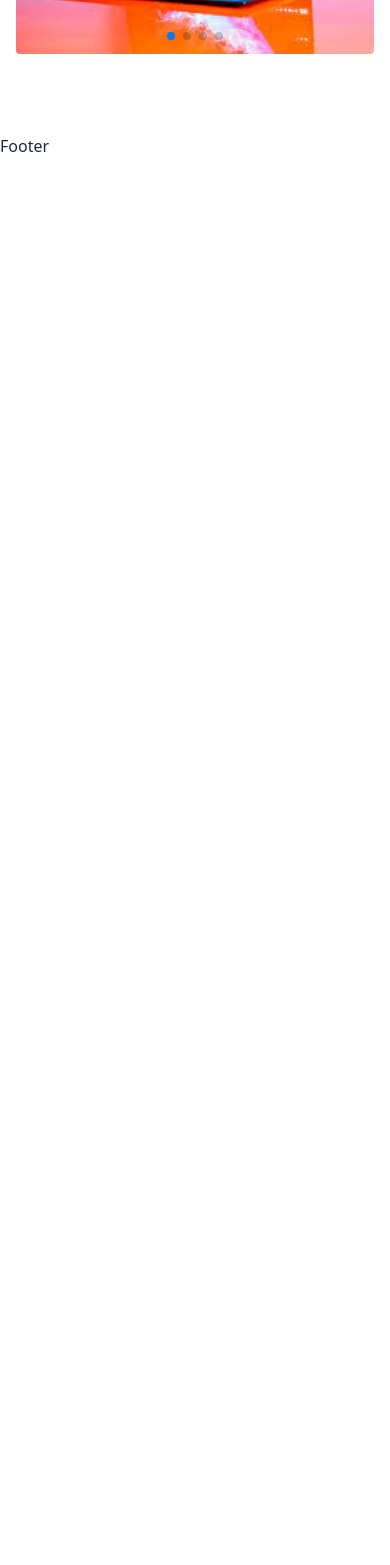
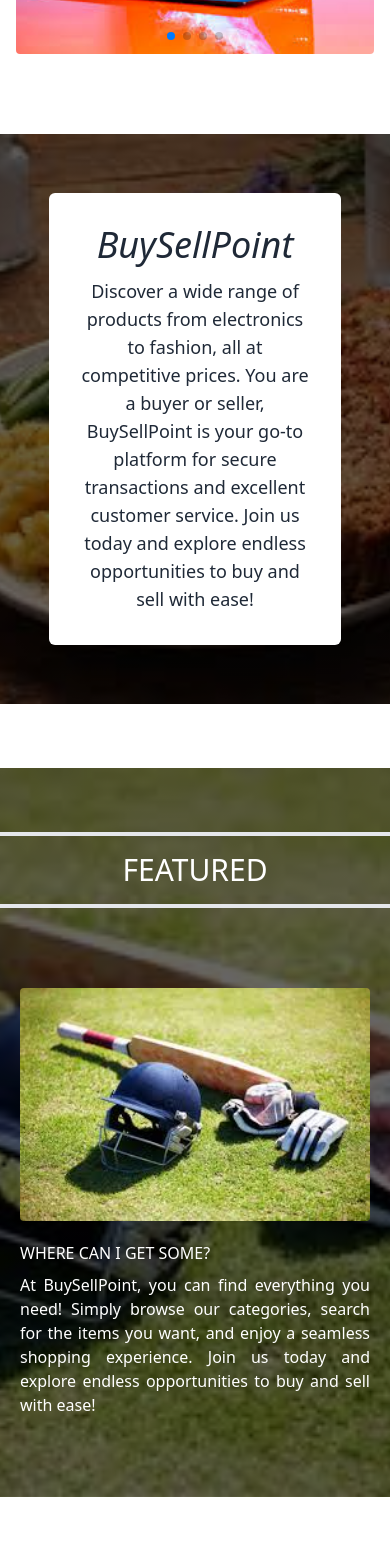
Before and after one commit to Pronoy568/BuySellPoint_Client, a React (Vite) app: page / in a window 390 px wide. Shown: the part 4720-6285 px from the top of the page. Before the commit the page ends 4878 px from the top, so only its background shows below. Built offline with nearby package versions, Linux system fonts and the light colour scheme.

Commit message:
Added two section in Home Page

```diff
--- /dev/null
+++ b/src/pages/Home/Featured/Featured.css
@@ -0,0 +1,12 @@
+.featured-item {
+  background-image: linear-gradient(rgba(0, 0, 0, 0.6), rgba(0, 0, 0, 0.6)),
+    url("../../../assets/Banner/cricket1.jpg");
+  background-position: center;
+  background-size: cover;
+}
+
+@media (max-width: 768px) {
+  .featured-item {
+    background-size: cover;
+  }
+}
--- /dev/null
+++ b/src/pages/Home/Featured/Featured.jsx
@@ -0,0 +1,33 @@
+import featuredImg from "../../../assets/Banner/cricket1.jpg";
+import SectionTitle from "../../../components/SectionTitle/SectionTitle";
+import "./Featured.css";
+
+const Featured = () => {
+  return (
+    <div className="featured-item bg-fixed text-white md:w-11/12 w-full mx-auto pt-8 my-16">
+      <div>
+        <SectionTitle heading="Featured" />
+      </div>
+      <div className="md:flex justify-center items-center pb-20 pt-12 md:px-36 px-5">
+        <div className="flex justify-center md:w-1/2 w-full">
+          <img
+            className="rounded md:w-auto w-full"
+            src={featuredImg}
+            alt="image"
+          />
+        </div>
+        <div className="md:ml-10 md:mt-0 mt-3 md:w-1/2 w-full">
+          <p className="uppercase py-2">Where can I get some?</p>
+          <p className="text-justify">
+            At BuySellPoint, you can find everything you need! Simply browse our
+            categories, search for the items you want, and enjoy a seamless
+            shopping experience. Join us today and explore endless opportunities
+            to buy and sell with ease!
+          </p>
+        </div>
+      </div>
+    </div>
+  );
+};
+
+export default Featured;
--- /dev/null
+++ b/src/pages/Home/HoldBg/HoldBg.css
@@ -0,0 +1,7 @@
+.Bg-item {
+  background-image: linear-gradient(rgba(0, 0, 0, 0.6), rgba(0, 0, 0, 0.6)),
+    url("../../../assets/Banner/meal1.jpg");
+  background-position: center;
+  background-size: cover;
+  height: 570px;
+}
--- /dev/null
+++ b/src/pages/Home/HoldBg/HoldBg.jsx
@@ -0,0 +1,20 @@
+import "./HoldBg.css";
+
+const HoldBg = () => {
+  return (
+    <div className="Bg-item bg-fixed flex items-center justify-center">
+      <div className="mx-auto w-9/12 bg-white p-8 md:p-20 text-center rounded-md">
+        <h1 className="text-4xl italic font-medium pb-3">BuySellPoint</h1>
+        <p className="text-lg">
+          Discover a wide range of products from electronics to fashion, all at
+          competitive prices. You are a buyer or seller, BuySellPoint is your
+          go-to platform for secure transactions and excellent customer service.
+          Join us today and explore endless opportunities to buy and sell with
+          ease!
+        </p>
+      </div>
+    </div>
+  );
+};
+
+export default HoldBg;
--- a/src/pages/Home/Home/Home.jsx
+++ b/src/pages/Home/Home/Home.jsx
@@ -2,6 +2,8 @@
 import ElectronicsFamous from "../Famous/Electronics";
 import FoodFamous from "../Famous/FoodFamous";
 import SportsFamous from "../Famous/SportsFamous";
+import Featured from "../Featured/Featured";
+import HoldBg from "../HoldBg/HoldBg";
 import PopularItem from "../PopularItem/PopularItem";
 
 const Home = () => {
@@ -13,6 +15,8 @@
         <SportsFamous />
         <ElectronicsFamous />
         <PopularItem />
+        <HoldBg />
+        <Featured />
       </div>
     </div>
   );
```
